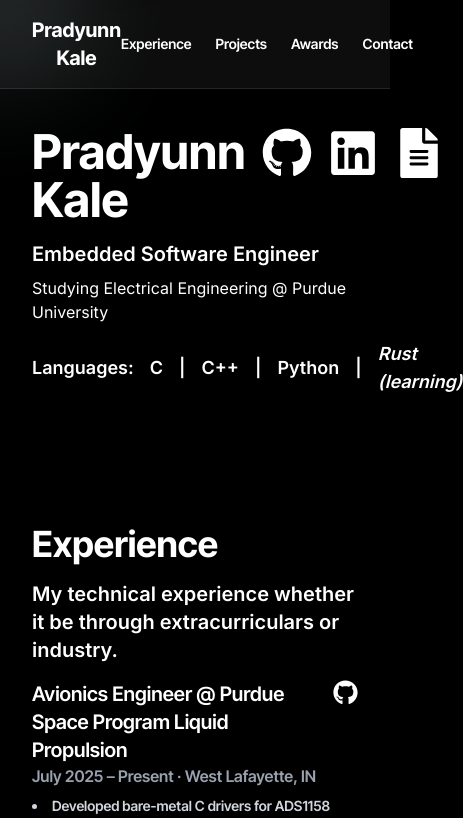
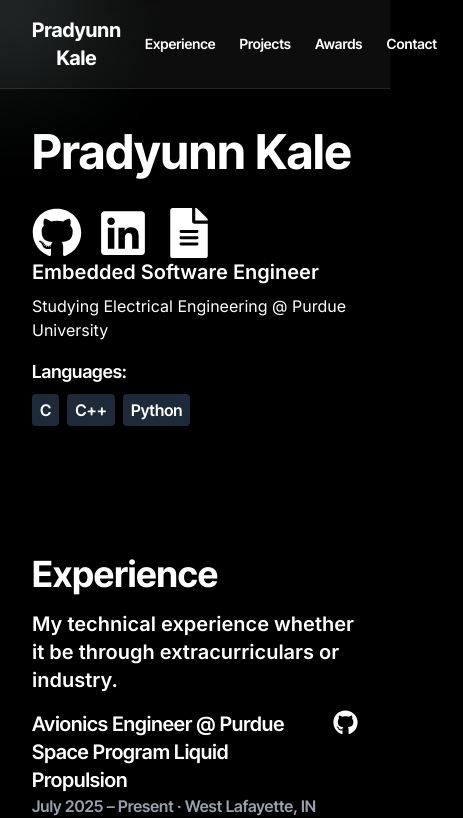
Before and after one commit to pradyunnkale/Portfolio, a Next.js app: page / in a window 390 px wide. Shown: the top 818 px of the page, 463 px wide, since content can reach past the window. Built offline with nearby package versions, Linux system fonts and the light colour scheme.

Commit message:
Fixing mobile issues with header and stuff

```diff
--- a/app/layout.js
+++ b/app/layout.js
@@ -55,7 +55,7 @@
 
         {/* Header */}
         <header className="fixed top-0 left-0 w-full px-8 py-4 z-50 flex justify-between items-center backdrop-blur bg-white/5 border-b border-white/10">
-          <h1 className="text-xl font-bold transition-transform duration-200 hover:scale-110 hover:text-gray-300"><button data-scroll="hero">Pradyunn Kale</button></h1>
+          <h1 className="text-xl font-bold transition-transform duration-200 hover:scale-110 hover:text-gray-300 mr-6"><button data-scroll="hero">Pradyunn Kale</button></h1>
           <nav className="flex gap-6 text-sm font-medium">
             <button data-scroll="experience" className="transition-transform duration-200 hover:scale-110 font-semibold hover:text-gray-300">Experience</button>
             <button data-scroll="projects" className="transition-transform duration-200 hover:scale-110 font-semibold hover:text-gray-300">Projects</button>
@@ -67,8 +67,8 @@
         {/* Main content */}
         <main className="pt-32 space-y-32">
           <section id="hero" className="px-8 max-w-5xl mx-auto scroll-mt-24" role="banner">
-            <div className="flex gap-4">
-              <h1 className="text-5xl font-bold mb-4">Pradyunn Kale</h1>
+            <div className="flex flex-wrap items-center gap-4">
+              <h1 className="text-5xl font-bold mb-4 gap-4">Pradyunn Kale</h1>
               <div className="flex gap-4">
                 <a href="https://github.com/pradyunnkale" target="_blank" rel="noopener noreferrer" className="text-white hover:text-gray-300 transition-transform duration-200 hover:scale-110">
                   <FaGithub size={50} />
@@ -84,13 +84,12 @@
 
             <p className="text-xl font-semibold mb-2">Embedded Software Engineer</p>
             <p className="text-base mb-4">Studying Electrical Engineering @ Purdue University</p>
-            <p className="text-lg font-semibold text-gray-300 flex items-center gap-4 mt-2">
-              <span>Languages:</span>
-              <span className="text-white">C </span> |
-              <span className="text-white">C++</span> |
-              <span className="text-white">Python</span> |
-              <span className="text-white italic">Rust (learning)</span>
-            </p>
+            <div className="flex flex-wrap gap-2 mt-4">
+              <span className="font-semibold text-lg w-full sm:w-auto">Languages:</span>
+              <span className="px-2 py-1 bg-gray-800 rounded font-semibold">C</span>
+              <span className="px-2 py-1 bg-gray-800 rounded font-semibold">C++</span>
+              <span className="px-2 py-1 bg-gray-800 rounded font-semibold">Python</span>
+            </div>
           </section>
 
 
```
